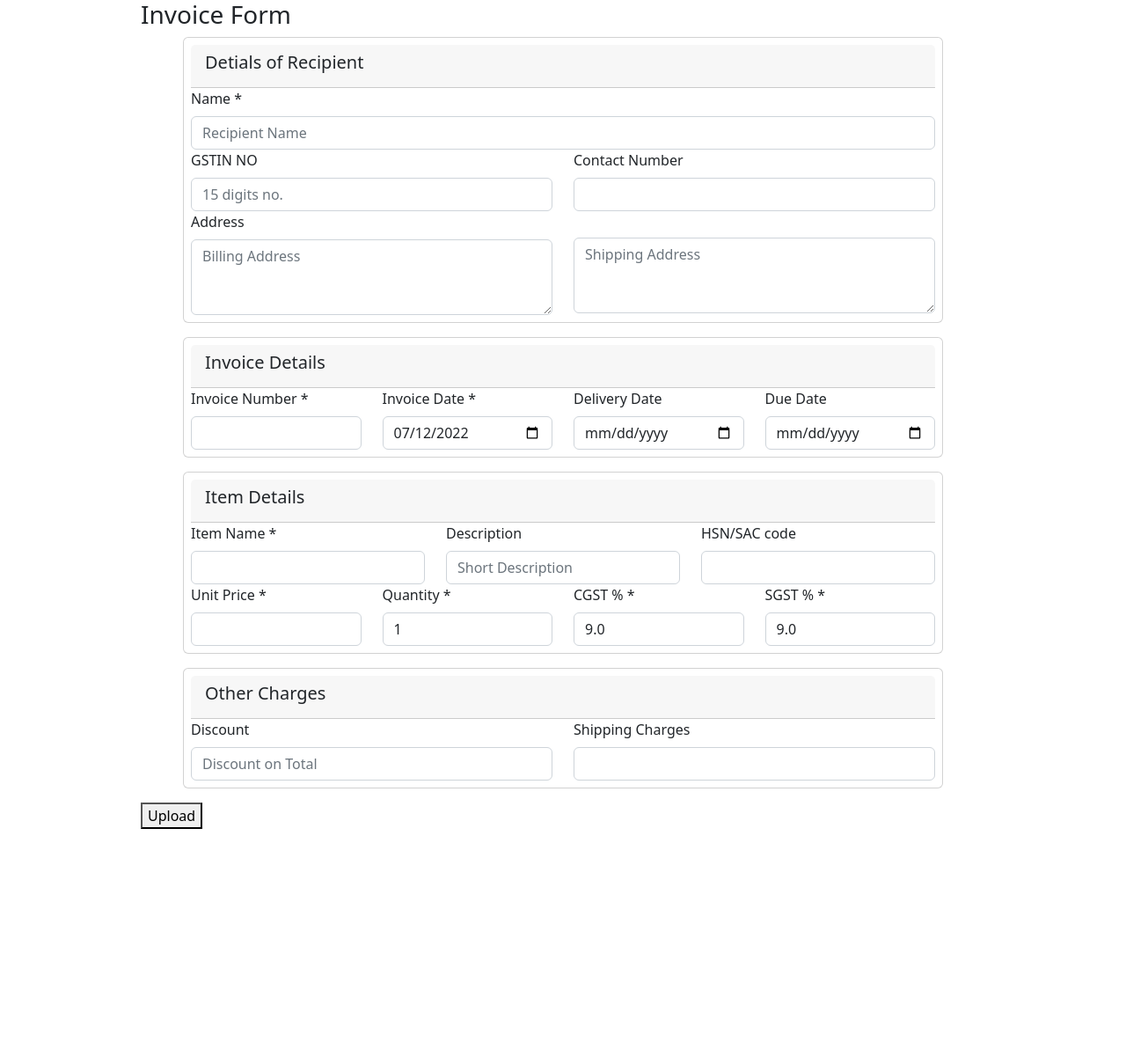
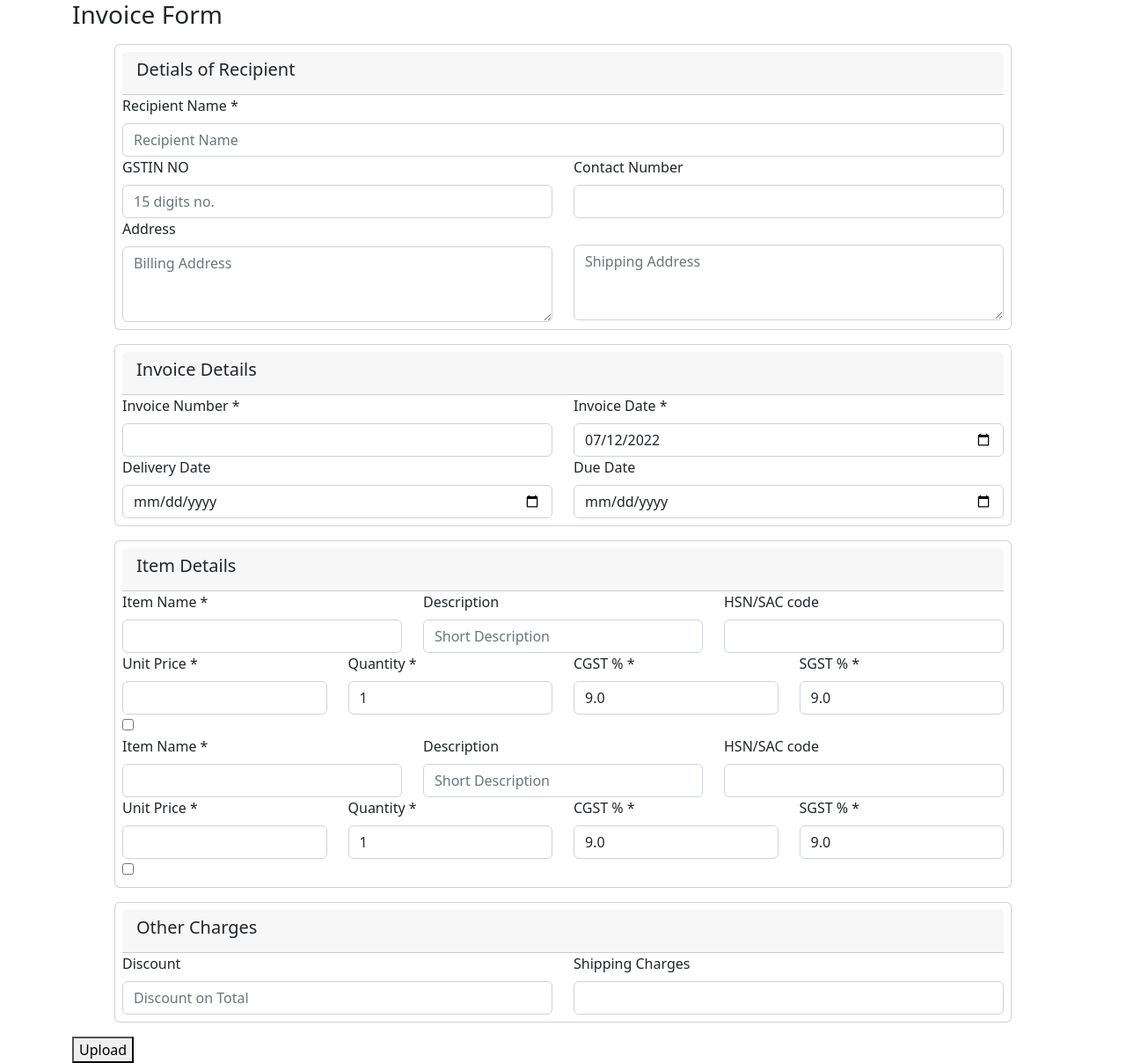
Before and after one commit to SagarPawar606/Django-GSTinvoicer, a Django app: page /invoice/ in a window 1280 px wide. Shown: the whole page at 88% size. Before the commit the page ends 942 px from the top, so only its background shows below. Run offline with Django 3.2, Linux system fonts and the light colour scheme; a user stored in the database is signed in.

Commit message:
Added formset

```diff
--- a/base/forms.py
+++ b/base/forms.py
@@ -5,6 +5,7 @@ from django.contrib.auth.models import User
 from django.contrib.auth.forms import UserCreationForm
 from .models import OrganizationlDetials
 from datetime import date
+from django.forms import formset_factory
 
 class UserRegistrationForm(UserCreationForm):
     organization_name = forms.CharField(max_length=255)
@@ -20,7 +21,7 @@ class OrganizationProfileForm(forms.ModelForm):
 
 
 class RecipientDetailsForm(forms.Form):
-    name = forms.CharField(max_length=10,
+    rcpt_name = forms.CharField(max_length=10, label='Recipient Name',
             widget=forms.TextInput(attrs={'class':'form-control', 'placeholder': 'Recipient Name'}))
     b_address = forms.CharField(max_length=10, required=False, label='Billing Address',
             widget=forms.Textarea(attrs={'class':'form-control','rows':3, 'placeholder': 'Billing Address'}))
@@ -62,3 +63,6 @@ class ExtraChargesForm(forms.Form):
             widget=forms.NumberInput(attrs={'class':'form-control','placeholder':'Discount on Total'}))
     shipping = forms.DecimalField(decimal_places=2, label='Shipping Charges', required=False,
             widget=forms.NumberInput(attrs={'class':'form-control'}))
+
+
+ItemsFormset = formset_factory(ItemDetialsForm, extra=2, can_delete=True)
--- a/base/static/base/main.css
+++ b/base/static/base/main.css
@@ -1,4 +1,4 @@
-body{
-    margin:0 auto; /* this will center the page */
+/* body{
+    margin:0 auto;
    width:960px;
-}
+} */
--- a/base/templates/base/invoice.html
+++ b/base/templates/base/invoice.html
@@ -2,35 +2,35 @@
 
 {% block content %}
 
+<div class="container-md">
+<h3>Invoice Form</h3>
     <form method="POST">
         {% csrf_token %}
-        <h3>Invoice Form</h3>
-
         <!-- Recipient Form -->
-        <div class="mx-5 card">
+        <div class="mx-5 my-3 card">
             <div class="m-2">
                 <div class="card-header">
                     <h5>Detials of Recipient</h5>
                 </div>
                 <div>
-                    <label class="form-label">{{rcpt_form.name.label}} *</label>
-                    {{rcpt_form.name}}
+                    <label class="form-label">{{rcpt_form.rcpt_name.label}} *</label>
+                    {{rcpt_form.rcpt_name}}
                     <div class="row">
-                        <div class="col">
+                        <div class="col-md-6">
                             <label class="form-label">{{rcpt_form.gstin.label}}</label>
                             {{rcpt_form.gstin}}
                         </div>
-                        <div class="col">
+                        <div class="col-md-6">
                         <label class="form-label">{{rcpt_form.contact_number.label}}</label>
                         {{rcpt_form.contact_number}}
                         </div>
                     </div>
                     <div class="row">
-                        <div class="col">
+                        <div class="col-md-6">
                             <label class="form-label">Address</label>
                             {{rcpt_form.b_address}}
                         </div>
-                        <div class="col">
+                        <div class="col-md-6">
                             <label class="mt-4"></label>
                             {{rcpt_form.s_address}}
                         </div>
@@ -46,19 +46,19 @@
                    <h5>Invoice Details</h5>
                 </div>
                 <div class="row">
-                    <div class="col">
+                    <div class="col-md-6">
                         <label class="form-label">{{inv_det_form.invoice_no.label}} *</label>
                         {{inv_det_form.invoice_no}}
                     </div>
-                    <div class="col">
+                    <div class="col-md-6">
                         <label class="form-label">{{inv_det_form.invoice_date.label}} *</label>
                         {{inv_det_form.invoice_date}}
                     </div>
-                    <div class="col">
+                    <div class="col-md-6">
                         <label class="form-label">{{inv_det_form.delivery_date.label}}</label>
                         {{inv_det_form.delivery_date}}
                     </div>
-                    <div class="col">
+                    <div class="col-md-6">
                         <label class="form-label">{{inv_det_form.invoice_due.label}}</label>
                         {{inv_det_form.invoice_due}}
                     </div>
@@ -67,43 +67,53 @@
         </div>
 
         <!-- Item Details Form -->
+        {{ formset.management_form }}
         <div class="mx-5 my-3  card">
             <div class="m-2">
                 <div class="card-header">
                    <h5>Item Details</h5>
                 </div>
+
+                {{ item_formset.management_form  }}
+                <table>
+                {% for item_form in item_formset %}
                 <div class="row">
-                    <div class="col">
+                    <div class="col-md-4">
                         <label class="form-label">{{item_form.name.label}} *</label>
                         {{item_form.name}}
                     </div>
-                    <div class="col">
+                    <div class="col-md-4">
                         <label class="form-label">{{item_form.description.label}}</label>
                         {{item_form.description}}
                     </div>
-                    <div class="col">
+                    <div class="col-md-4">
                         <label class="form-label">{{item_form.hsn_no.label}}</label>
                         {{item_form.hsn_no}}
                     </div>
                 </div>
                 <div class="row">
-                    <div class="col">
+                    <div class="col-md-3 col-sm-6">
                         <label class="form-label">{{item_form.price.label}} *</label>
                         {{item_form.price}}
                     </div>
-                    <div class="col">
+                    <div class="col-md-3 col-sm-6">
                         <label class="form-label">{{item_form.quantity.label}} *</label>
                         {{item_form.quantity}}
                     </div>
-                    <div class="col">
+                    <div class="col-md-3 col-sm-6">
                         <label class="form-label">{{item_form.cgst.label}} *</label>
                         {{item_form.cgst}}
                     </div>
-                    <div class="col">
+                    <div class="col-md-3 col-sm-6">
                         <label class="form-label">{{item_form.sgst.label}} *</label>
                         {{item_form.sgst}}
                     </div>
                 </div>
+                <div>
+                    {{item_form.DELETE}}
+                </div>
+                {% endfor %}
+                </table>
             </div>
         </div>
         <!-- TAX FORM -->
@@ -113,11 +123,11 @@
                    <h5>Other Charges</h5>
                 </div>
                 <div class="row">
-                    <div class="col">
+                    <div class="col-sm-6">
                         <label class="form-label">{{extra_form.discount.label}}</label>
                         {{extra_form.discount}}
                     </div>
-                    <div class="col">
+                    <div class="col-sm-6">
                         <label class="form-label">{{extra_form.shipping.label}}</label>
                         {{extra_form.shipping}}
                     </div>
@@ -125,6 +135,7 @@
             </div>
         </div>
     <button type="submit">Upload</button>
-    </form>
+</form>
+</div>
 
 {% endblock content %}
--- a/base/views.py
+++ b/base/views.py
@@ -3,8 +3,8 @@ from .forms import (UserRegistrationForm,
                     OrganizationProfileForm,
                     RecipientDetailsForm,
                     InvoiceDetialsForm,
-                    ItemDetialsForm,
-                    ExtraChargesForm)
+                    ExtraChargesForm,
+                    ItemsFormset)
 from .models import OrganizationlDetials
 from django.contrib.auth.models import User
 from django.contrib.auth.decorators import login_required
@@ -45,21 +45,22 @@ def orgnization_profile(request):
 @login_required
 def invoice(request):
     if request.method == 'POST':
-        rcpt_form = RecipientDetailsForm()
-        inv_detail_form = InvoiceDetialsForm()
-        item_form = ItemDetialsForm()
-        extra_form = ExtraChargesForm()
-        if rcpt_form.is_valid() and inv_detail_form.is_valid() and item_form.is_valid() and tax_form.is_valid():
-            pass
+        rcpt_form = RecipientDetailsForm(request.POST)
+        inv_detail_form = InvoiceDetialsForm(request.POST)
+        item_formset = ItemsFormset(request.POST)
+        extra_form = ExtraChargesForm(request.POST)
+        if rcpt_form.is_valid() and inv_detail_form.is_valid() and item_formset.is_valid() and extra_form.is_valid():
+            name = rcpt_form.cleaned_data['rcpt_name']
+            print(name)
     else:
         rcpt_form = RecipientDetailsForm()
         inv_detail_form = InvoiceDetialsForm()
-        item_form = ItemDetialsForm()
+        item_formset = ItemsFormset()
         extra_form = ExtraChargesForm()
 
     context = {'rcpt_form' : rcpt_form,
                 'inv_det_form' : inv_detail_form,
-                'item_form':item_form,
+                'item_formset':item_formset,
                 'extra_form': extra_form,
                 }
 
```
